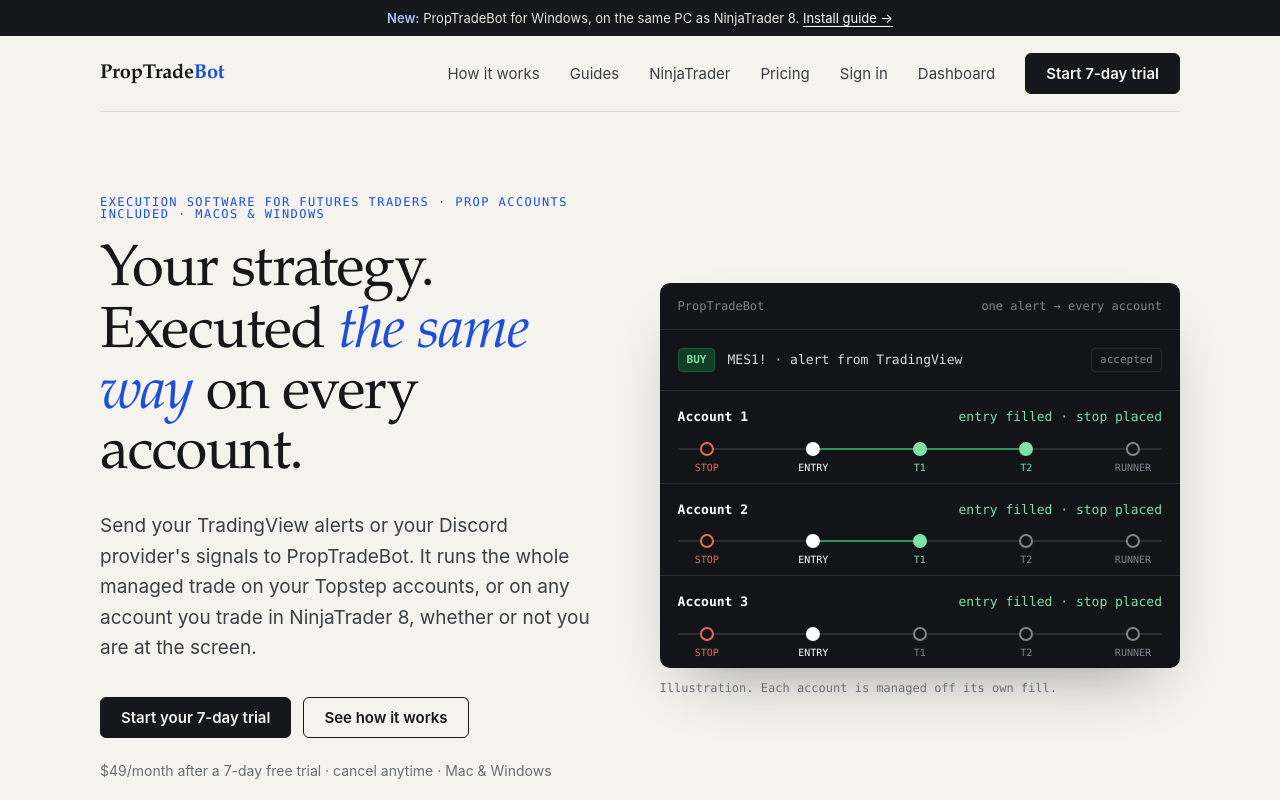
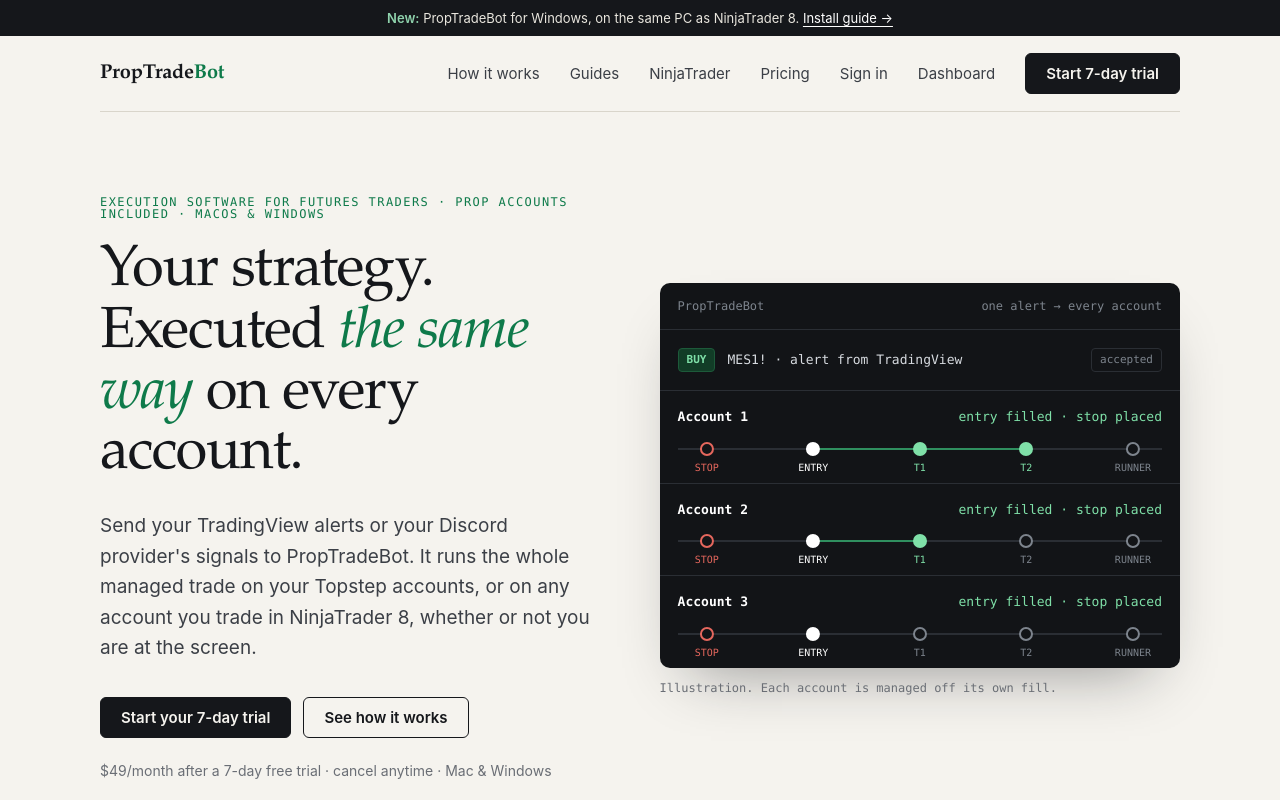
Before and after one commit to Moorr1/proptradebot-baass, a website: page public/index.html in a window 1280 px wide. Shown: the top 800 px of the page. Drawn offline with Linux system fonts and the light colour scheme.

Commit message:
Revert "Accent colour green -> blue (#1d4ed8) on all light pages; status greens in the trade illustration and the waitlist success message kept; PDFs rebuilt [Claude]"
This reverts commit 30b1cd70c5113ff3b0792326eeecf0a17faa30f3.

```diff
--- a/public/guide.css
+++ b/public/guide.css
@@ -1,7 +1,7 @@
 /* PropTradeBot guide pages: the same light design as the home page and Getting Started (2026-11-12). */
 :root{
   --paper:#f5f3ee; --paper2:#ecE9e1; --ink:#15171b; --ink2:#3b3f46; --muted:#6a6e75; --line:#d9d5cb;
-  --green:#1d4ed8; --green-soft:#e4ebfb;   /* accent: blue since 2026-11-13 (variable name kept) */ --red:#b3261e; --amber:#a86a00;
+  --green:#0e7a4a; --green-soft:#e1efe6; --red:#b3261e; --amber:#a86a00;
   --serif:"Iowan Old Style","Charter","Palatino","Georgia",serif;
   --sans:-apple-system,BlinkMacSystemFont,"Helvetica Neue","Segoe UI",sans-serif;
   --mono:ui-monospace,"SF Mono","Menlo","Consolas",monospace;
@@ -53,6 +53,6 @@
 .rules-note{color:var(--muted);font-size:14.5px;margin-bottom:16px}
 table.rules td:first-child{color:var(--ink);white-space:nowrap}
 .updated,.last-updated{font-family:var(--mono);font-size:13px;color:var(--muted);margin-bottom:36px}
-.highlight-box{background:var(--green-soft);border:1px solid #c7d6f5;border-radius:8px;padding:16px 20px;margin:22px 0}
+.highlight-box{background:var(--green-soft);border:1px solid #c9e2d3;border-radius:8px;padding:16px 20px;margin:22px 0}
 .highlight-box p{margin-bottom:0;color:var(--ink)}
 @media print{header.site nav{display:none}header.site{margin-bottom:24px}pre{white-space:pre-wrap}}
--- a/public/index.html
+++ b/public/index.html
@@ -21,7 +21,7 @@
   <style>
   :root{
     --paper:#f5f3ee; --paper2:#ecE9e1; --ink:#15171b; --ink2:#3b3f46; --muted:#6a6e75; --line:#d9d5cb;
-    --green:#1d4ed8; --green-soft:#e4ebfb;   /* accent: blue since 2026-11-13 (variable name kept) */ --red:#b3261e; --amber:#a86a00;
+    --green:#0e7a4a; --green-soft:#e1efe6; --red:#b3261e; --amber:#a86a00;
     --term:#121417; --term2:#1b1e22; --termline:#2a2e34; --termtext:#d7dbe0; --termdim:#7d848d;
     --serif:"Iowan Old Style","Charter","Palatino","Georgia",serif;
     --sans:-apple-system,BlinkMacSystemFont,"Helvetica Neue","Segoe UI",sans-serif;
@@ -157,7 +157,7 @@
   /* 2026-11-12 home refresh: announcement bar, platform strip, works-with grid */
   .announce{background:var(--ink);color:#e9e6de;font:13px/1.4 var(--sans);text-align:center;padding:9px 16px}
   .announce a{color:#fff;text-decoration:underline;text-underline-offset:3px}
-  .announce b{color:#a9c4ff;font-weight:600}
+  .announce b{color:#8fd3ad;font-weight:600}
   .platforms{display:flex;flex-wrap:wrap;gap:10px 22px;align-items:center;justify-content:center;border-top:1px solid var(--line);
     border-bottom:1px solid var(--line);padding:16px 8px;margin:8px 0 0;font:12.5px/1.3 var(--mono);color:var(--ink2)}
   .platforms span{white-space:nowrap}
```
Also changed, not shown: public/getting-started.html (+1 -1 lines), 3 other files.
